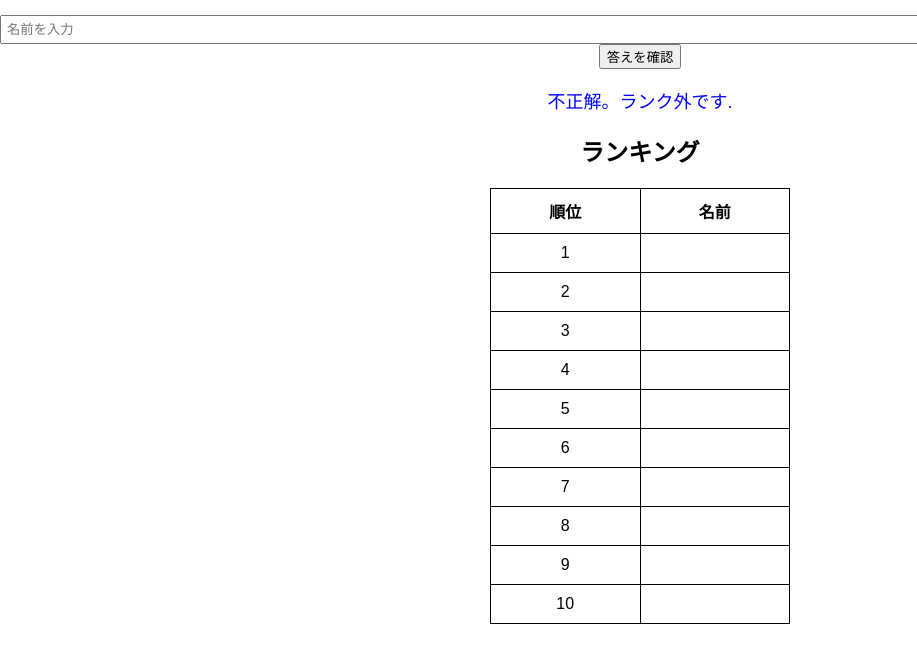
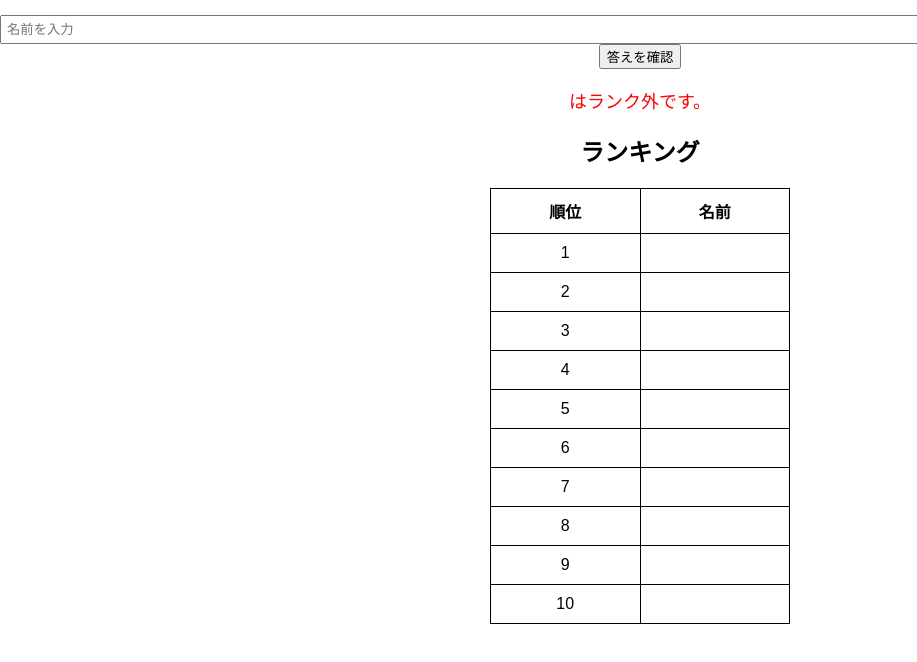
Before and after one commit to snewhorizon/onamae2, a plain HTML site: page index.html in a window 1280 px wide. Both pictures are taken after a click on the button "答えを確認". Shown: the part 106-768 px from the top of the page, without its empty margins (0-917 px from the left). Drawn offline with Linux system fonts and the light colour scheme.

Commit message:
Update index.html

```diff
--- a/index.html
+++ b/index.html
@@ -2,7 +2,7 @@
 <html lang="en">
 <head>
     <meta charset="UTF-8">
-    <meta name="viewport" content="width=device-width, initial-scale=1, maximum-scale=1, user-scalable=no"> <!-- ビューポートの設定変更 -->
+    <meta name="viewport" content="width=device-width, initial-scale=1, maximum-scale=1, user-scalable=no">
     <title>名前ランキングクイズ</title>
     <style>
         body {
@@ -132,18 +132,17 @@
                     found = true;
                     const cell = rows[i].cells[1];
                     cell.textContent = name;
+                    document.getElementById("correctMessage").textContent = name + "は" + (i + 1) + "位です。";
                     break;
                 }
             }
 
             // メッセージをリセット
             document.getElementById("resultMessage").textContent = "";
-            document.getElementById("correctMessage").textContent = "";
 
-            if (found) {
-                document.getElementById("correctMessage").textContent = "正解！ランキングに入りました！";
-            } else {
-                document.getElementById("resultMessage").textContent = "不正解。ランク外です.";
+            if (!found) {
+                document.getElementById("correctMessage").textContent = name + "はランク外です。";
+                document.getElementById("resultMessage").textContent = "";
             }
         }
     </script>
```
